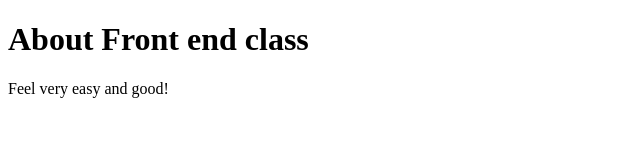
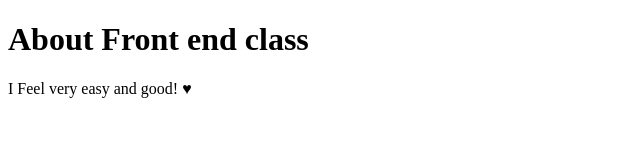
Before and after one commit to rathod-wq/myfirsthtml, a plain HTML site: page index.html in a window 1280 px wide. Shown: the full height of the page, 0-640 px from the left. Drawn offline with Linux system fonts and the light colour scheme.

Commit message:
Update index.html

```diff
--- a/index.html
+++ b/index.html
@@ -5,6 +5,6 @@
     </head>
     <body>
         <h1>About Front end class</h1>
-        <p>Feel very easy and good!</p>
+        <p>I Feel very easy and good! &hearts;</p>
     </body>
 </html>
```
